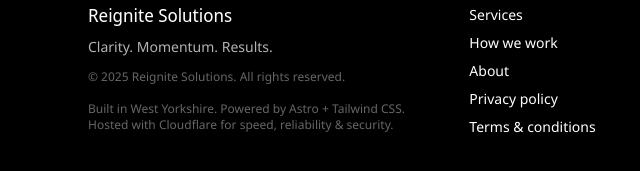
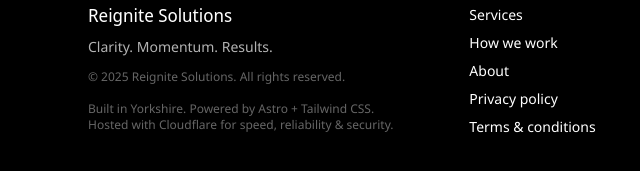
Before and after one commit to reignitesolutions/reignitesolutions.github.io, an Astro site: page /contact in a window 1280 px wide. Shown: the part 1226-1397 px from the top of the page, 0-640 px from the left. Built offline with nearby package versions, Linux system fonts and the light colour scheme; Astro itself is replaced by a stand-in of ours.

Commit message:
Spelling correction in the footer

```diff
--- a/src/components/Footer.astro
+++ b/src/components/Footer.astro
@@ -11,7 +11,7 @@
         &copy; {new Date().getFullYear()} Reignite Solutions. All rights reserved.
       </p>
       <p class="text-xs text-white/40 mt-4">
-        Built in West Yorkshire. Powered by Astro + Tailwind CSS.<br>
+        Built in Yorkshire. Powered by Astro + Tailwind CSS.<br>
         Hosted with Cloudflare for speed, reliability & security.
       </p>
 
```
